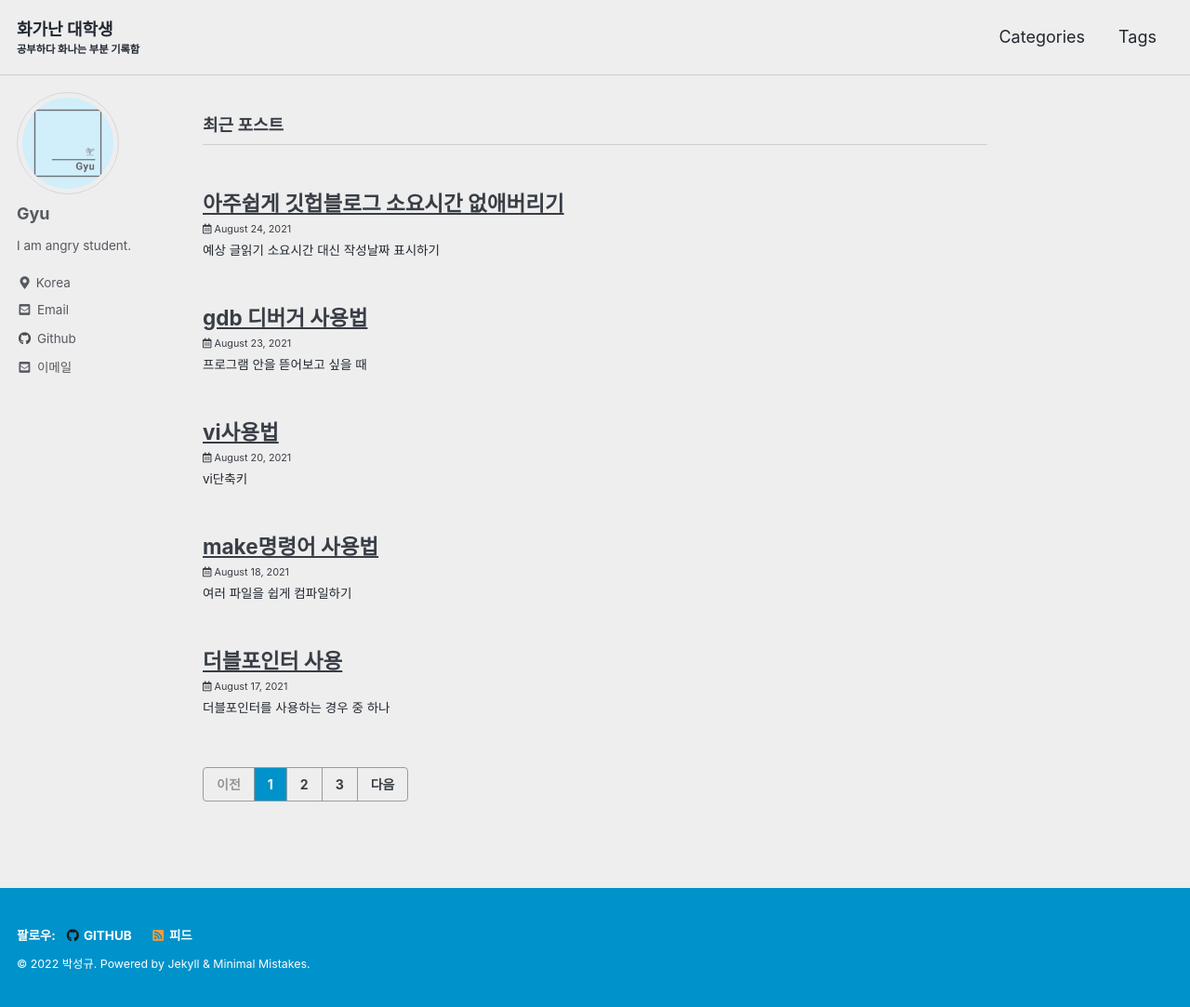
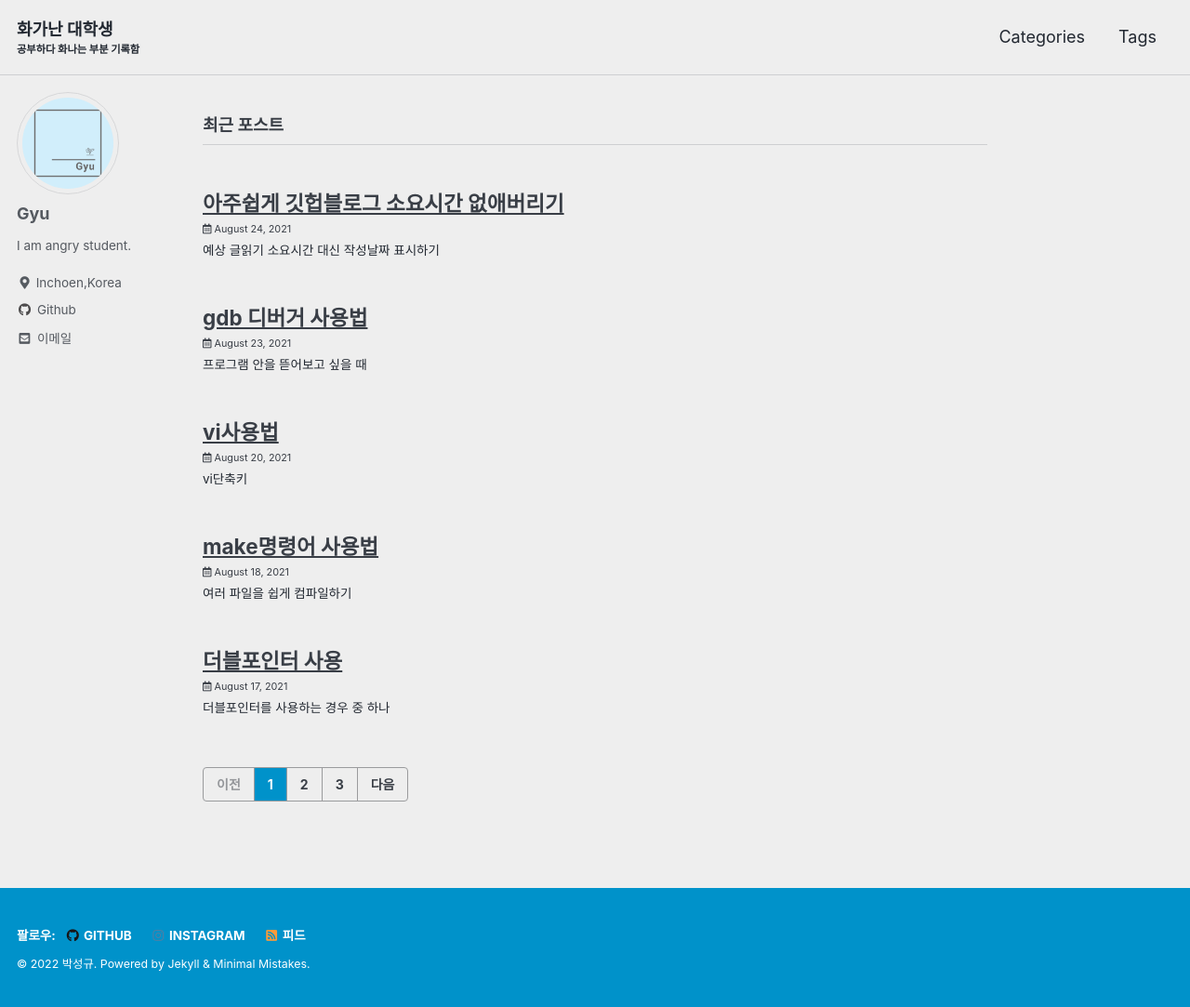
Before and after one commit to parksk99/parksk99.github.io, a Jekyll site: the page built from index.html, in a window 1280 px wide and 1083 px high. Shown: the whole window at 93% size. Built offline with Jekyll 4.4.1, drawn with Linux system fonts in a browser that asks for light colours; cached includes are drawn as plain includes; the list of posts is cut into pages by our own code.

Commit message:
change page style

```diff
--- a/_config.yml
+++ b/_config.yml
@@ -106,27 +106,24 @@ author:
   name             : "Gyu"
   avatar           : "/assets/images/logo.png" # path of avatar image, e.g. "/assets/images/bio-photo.jpg"
   bio              : "I am angry student."
-  location         : "Korea"
+  location         : "Inchoen,Korea"
   email            : "qkrtjdrb99@naver.com"
   links:
-    - label: "Email"
-      icon: "fas fa-fw fa-envelope-square"
-      url: "qkrtjdrb99@naver.com"
     - label: "Github"
       icon: "fab fa-fw fa-github"
       url: "https://github.com/parksk99"
-    - label: "Website"
-      icon: "fas fa-fw fa-link"
-      # url: "https://your-website.com"
-    - label: "Twitter"
-      icon: "fab fa-fw fa-twitter-square"
-      # url: "https://twitter.com/"
-    - label: "Facebook"
-      icon: "fab fa-fw fa-facebook-square"
-      # url: "https://facebook.com/"
-    - label: "Instagram"
-      icon: "fab fa-fw fa-instagram"
-      # url: "https://instagram.com/"
+    # - label: "Website"
+    #   icon: "fas fa-fw fa-link"
+    #   # url: "https://your-website.com"
+    # - label: "Twitter"
+    #   icon: "fab fa-fw fa-twitter-square"
+    #   # url: "https://twitter.com/"
+    # - label: "Facebook"
+    #   icon: "fab fa-fw fa-facebook-square"
+    #   # url: "https://facebook.com/"
+    # - label: "Instagram"
+    #   icon: "fab fa-fw fa-instagram"
+    #   # url: "https://instagram.com/"
 
 # Site Footer
 footer:
@@ -148,7 +145,7 @@ footer:
       # url:
     - label: "Instagram"
       icon: "fab fa-fw fa-instagram"
-      # url:
+      url: "https://www.instagram.com/seong._.kyu/"
 
 
 # Reading Files
```
